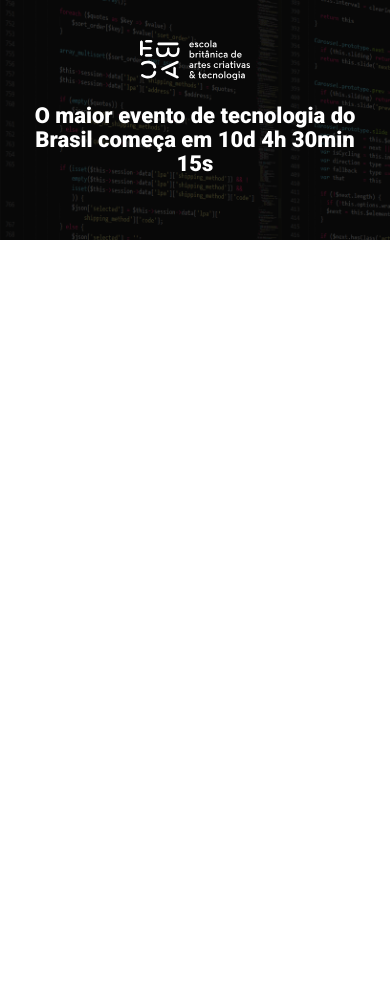
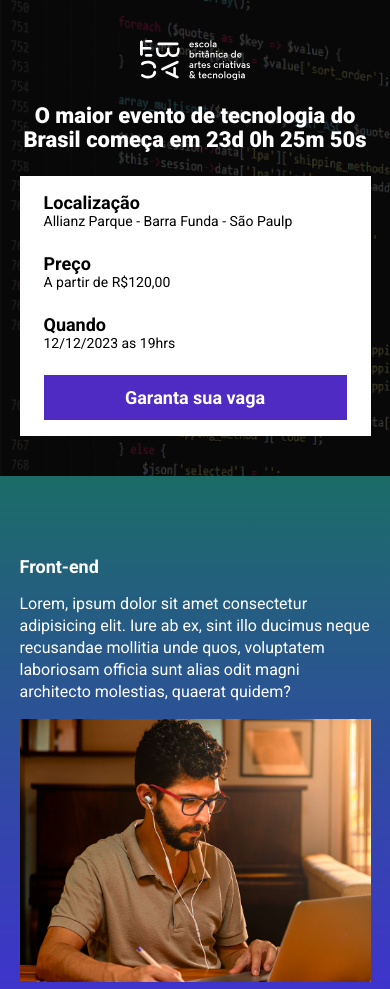
Before and after one commit to ealboliveira/evento-talks, a website built with Parcel: page src/index.html in a window 390 px wide. Shown: the top 989 px of the page. Before the commit the page ends 844 px from the top, so only its background shows below. Built offline with nearby package versions, Linux system fonts and the light colour scheme.

Commit message:
crinado contagem regressiva

```diff
--- a/package.json
+++ b/package.json
@@ -2,9 +2,9 @@
   "name": "evento",
   "version": "1.0.0",
   "description": "",
-  "main": "index.js",
   "scripts": {
     "dev": "parcel src/index.html src/styles/main.scss src/scripts/main.js",
+    "build": "parcel build src/index.html",
     "test": "echo \"Error: no test specified\" && exit 1"
   },
   "keywords": [],
--- a/src/index.html
+++ b/src/index.html
@@ -9,18 +9,84 @@
     <link rel="preconnect" href="https://fonts.gstatic.com" crossorigin>
     <link href="https://fonts.googleapis.com/css2?family=Lobster&family=Roboto:wght@400;700;900&display=swap" rel="stylesheet">
     <link rel="stylesheet" href="styles/main.scss">
+    <link rel="stylesheet" href="https://unpkg.com/aos@next/dist/aos.css" />
 </head>
 <body>
     <header class="hero">
         <div class="container">
             <img class="hero__logo" src="./images/ebac_logo.svg" alt="EBAC Logo">
             <p class="hero__text">
-                O maior evento de tecnologia do Brasil começa em 10d 4h 30min 15s
+                O maior evento de tecnologia do Brasil começa em <span id="contador"></span>
             </p>
+            <div class="infos-bar">
+                <ul class="infos-bar__infos">
+                    <li class="infos-bar__infos__item">
+                        <b>Localização</b>
+                        Allianz Parque - Barra Funda - São Paulp
+                    </li>
+                    <li class="infos-bar__infos__item">
+                        <b>Preço</b>
+                        A partir de R$120,00
+                    </li>
+                    <li class="infos-bar__infos__item">
+                        <b>Quando</b>
+                        12/12/2023 as 19hrs
+                    </li>
+                </ul>
+                <a href="#" class="button button--primary">
+                    Garanta sua vaga
+                </a>
+            </div>
         </div>
     </header>
 
+    <section class="event event--frontend">
+        <div class="container" data-aos="fade-right">
+            <div class="event__details">
+                <h2 class="event__details__title">Front-end</h2>
+                <p class="event__details__description">
+                    Lorem, ipsum dolor sit amet consectetur adipisicing elit. Iure ab ex, sint illo ducimus neque recusandae mollitia unde quos, voluptatem laboriosam officia sunt alias odit magni architecto molestias, quaerat quidem?
+                </p>
+            </div>
+            <img class="event__image" src="./images/frontend.png" alt="Front-end">
+        </div>
+    </section>
+    <section class="event event--ui-ux event--image-left">
+        <div class="container" data-aos="fade-left">
+            <div class="event__details">
+                <h2 class="event__details__title">UI/UX</h2>
+                <p class="event__details__description">
+                    Lorem, ipsum dolor sit amet consectetur adipisicing elit. Iure ab ex, sint illo ducimus neque recusandae mollitia unde quos, voluptatem laboriosam officia sunt alias odit magni architecto molestias, quaerat quidem?
+                </p>
+            </div>
+            <img class="event__image" src="./images/frontend.png" alt="Front-end">
+        </div>
+    </section>
+    <section class="event event--data-science">
+        <div class="container" data-aos="fade-right">
+            <div class="event__details">
+                <h2 class="event__details__title">Data Science</h2>
+                <p class="event__details__description">
+                    Lorem, ipsum dolor sit amet consectetur adipisicing elit. Iure ab ex, sint illo ducimus neque recusandae mollitia unde quos, voluptatem laboriosam officia sunt alias odit magni architecto molestias, quaerat quidem?
+                </p>
+            </div>
+            <img class="event__image" src="./images/frontend.png" alt="Front-end">
+        </div>
+    </section>
+    <section class="event event--backend event--image-left">
+        <div class="container" data-aos="fade-left">
+            <div class="event__details">
+                <h2 class="event__details__title">Back-End</h2>
+                <p class="event__details__description">
+                    Lorem, ipsum dolor sit amet consectetur adipisicing elit. Iure ab ex, sint illo ducimus neque recusandae mollitia unde quos, voluptatem laboriosam officia sunt alias odit magni architecto molestias, quaerat quidem?
+                </p>
+            </div>
+            <img class="event__image" src="./images/frontend.png" alt="Front-end">
+        </div>
+    </section>
 
+
+    <script src="https://unpkg.com/aos@next/dist/aos.js"></script>
     <script src="scripts/main.js"></script>
 </body>
 </html>
--- a/src/scripts/main.js
+++ b/src/scripts/main.js
@@ -0,0 +1,27 @@
+AOS.init();
+
+const dataDoEvento = new Date("Dec 12, 2023 19:00:00");
+const timeStampDoEvento = dataDoEvento.getTime();
+
+const contaAsHoras = setInterval(function() {
+    const agora = new Date();
+    const timeStampAtual = agora.getTime();
+
+    const distanciaAteOEvento = timeStampDoEvento - timeStampAtual;
+
+    const diaEmMs = 1000 * 60 * 60 * 24;
+    const horaEmMs = 1000 * 60 * 60;
+    const minutoEmMs = 1000 * 60;
+
+    const diasAteOEvento = Math.floor(distanciaAteOEvento / diaEmMs);
+    const horasAteOEvento = Math.floor((distanciaAteOEvento % diaEmMs) / horaEmMs);
+    const minutosAteOEvento = Math.floor((distanciaAteOEvento % horaEmMs) / minutoEmMs);
+    const segundosAteOEvento = Math.floor((distanciaAteOEvento % minutoEmMs) / 1000);
+
+    document.getElementById('contador').innerHTML = `${diasAteOEvento}d ${horasAteOEvento}h ${minutosAteOEvento}m ${segundosAteOEvento}s`;
+
+    if (distanciaAteOEvento < 0) {
+        clearInterval(contaAsHoras);
+        document.getElementById('contador').innerHTML = 'Evento expirado';
+    }
+}, 1000);
--- /dev/null
+++ b/src/styles/_event.scss
@@ -0,0 +1,64 @@
+@use 'variables';
+
+.event {
+    padding: 80px 0;
+
+    &--frontend {
+        background-image: linear-gradient(variables.$blue1, variables.$blue2);
+    }
+
+    &--ui-ux {
+        background-image: linear-gradient(variables.$blue2, variables.$pink);
+    }
+
+    &--data-science {
+        background-image: linear-gradient(variables.$pink, variables.$yellow);
+    }
+
+    &--backend {
+        background-image: linear-gradient(variables.$yellow, variables.$pink);
+    }
+
+    &--image-left {
+        .container {
+            flex-direction: row-reverse;
+        }
+    }
+
+    .container {
+        display: flex;
+        gap: 40px;
+    }
+
+    &__image {
+        max-width: 360px;
+    }
+
+    &__details {
+        &__title {
+            font-size: 18px;
+            font-weight: bold;
+            margin-bottom: 16px;
+        }
+
+        &__description {
+            font-size: 16px;
+            line-height: 22px;
+        }
+    }
+
+    @media (max-width: 640px) {
+        .container {
+            display: block;
+        }
+
+        &__image {
+            width: 100%;
+        }
+
+        &__details {
+            margin-right: 0;
+            margin-bottom: 16px;
+        }
+    }
+}
--- a/src/styles/_hero.scss
+++ b/src/styles/_hero.scss
@@ -1,3 +1,5 @@
+@use 'variables';
+
 .hero {
     padding-top: 64px;
     padding-bottom: 100px;
@@ -16,7 +18,7 @@
         left: 0;
         width: 100%;
         height: 100%;
-        background-color: #000;
+        background-color: variables.$secondaryTextColor;
         content: '';
         opacity: .7;
     }
--- /dev/null
+++ b/src/styles/_variables.scss
@@ -0,0 +1,9 @@
+$secondaryTextColor: #000;
+$textColor: #fff;
+
+
+$blue1: #1B6C67;
+$blue2 :#442BDB;
+$pink: #89223B;
+$yellow: #9C791D;
+$purple: #4F2AC3;
--- /dev/null
+++ b/src/styles/components/_buttons.scss
@@ -0,0 +1,19 @@
+@use '../variables';
+
+.button {
+    padding: 12px;
+    font-size: 18px;
+    font-weight: bold;
+    text-decoration: none;
+    text-align: center;
+
+    &--primary {
+        color: variables.$textColor;
+        background-color: variables.$purple;
+    }
+
+    @media (max-width: 640px) {
+        display: block ;
+        width: 100%;
+    }
+}
--- /dev/null
+++ b/src/styles/components/_infos_bar.scss
@@ -0,0 +1,42 @@
+@use '../variables';
+
+.infos-bar {
+    padding: 16px 24px;
+    background-color: variables.$textColor;
+    display: flex;
+    justify-content: space-between;
+
+    &__infos{
+        display: flex;
+        gap: 40px;
+
+        &__item {
+            font-size: 14px;
+            color: variables.$secondaryTextColor;
+
+            b{
+                color: variables.$secondaryTextColor;
+                font-size: 18px;
+                display: block;
+            }
+        }
+    }
+
+    @media (max-width: 640px) {
+        display: block;
+
+        &__infos {
+            display: block;
+
+            &__item {
+                margin-bottom: 24px;
+            }
+        }
+    }
+
+    @media (max-width: 1024px) {
+        &__infos {
+            gap: 16px;
+        }
+    }
+}
--- a/src/styles/main.scss
+++ b/src/styles/main.scss
@@ -1,11 +1,16 @@
 @use 'hero';
+@use 'components/infos_bar';
+@use 'components/buttons';
+@use 'event';
+@use 'variables';
 
 * {
     margin: 0;
     padding: 0;
     box-sizing: border-box;
     font-family: Roboto, sans-serif;
-    color: #fff;
+    color: variables.$textColor;
+    list-style: none;
 }
 
 .container {
```
